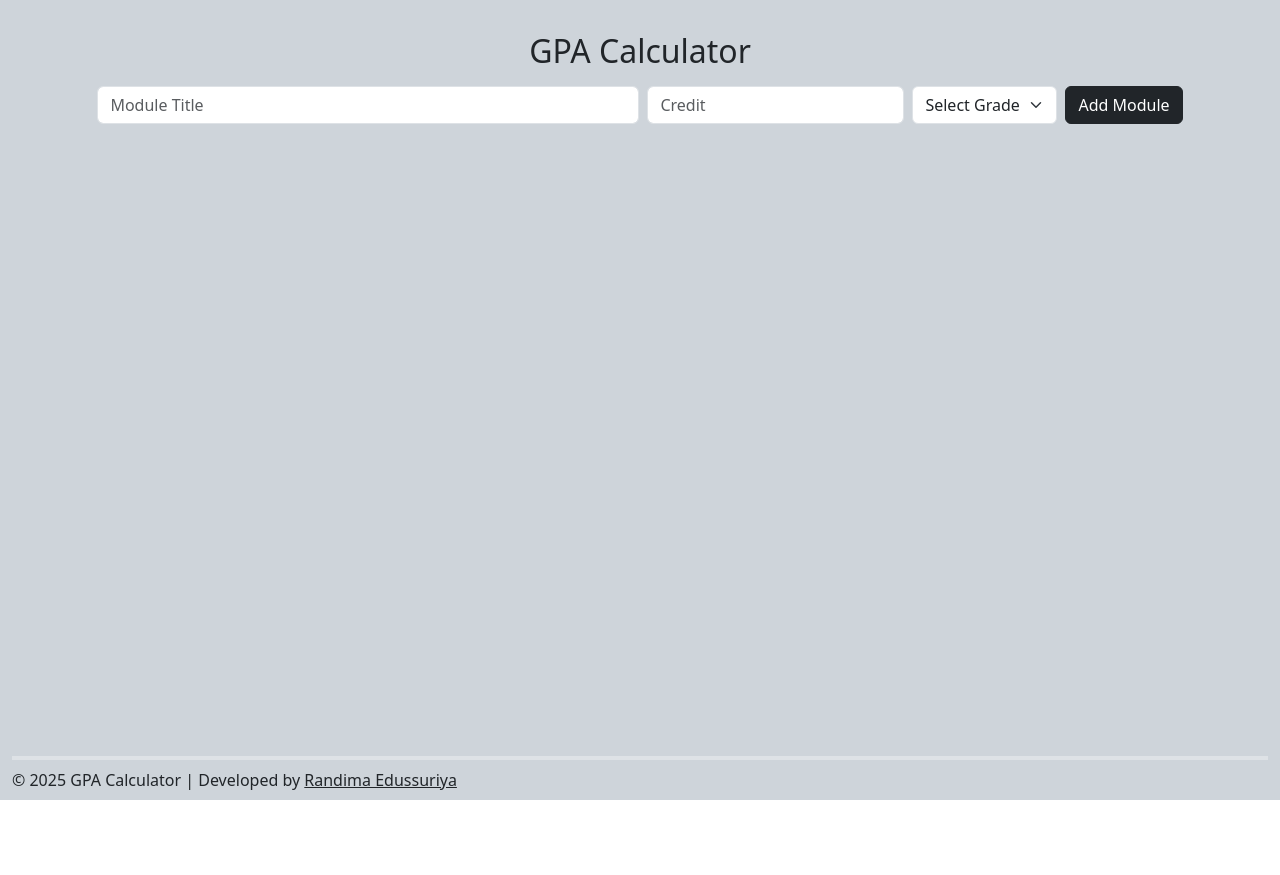
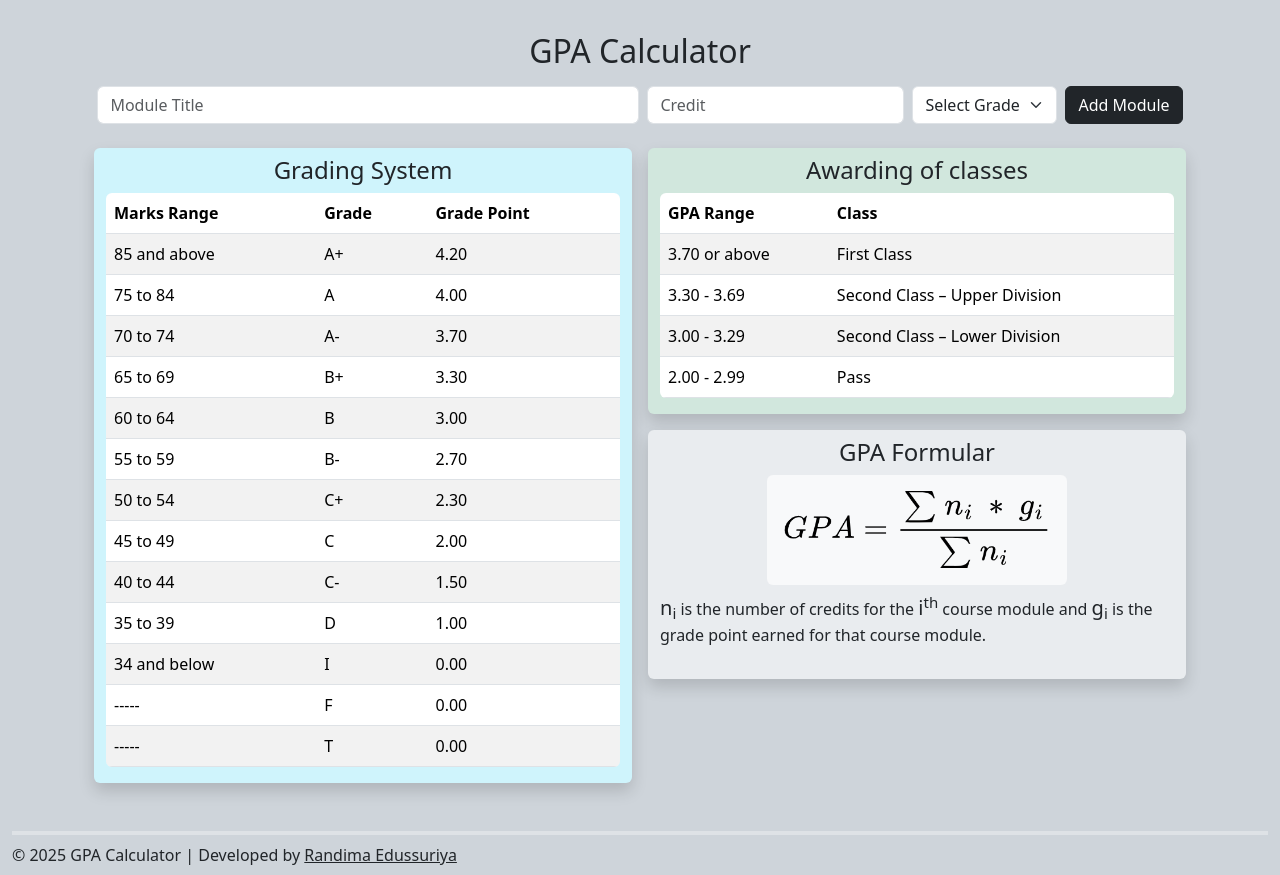
Before and after one commit to randima-edussuriya/gpa-calculator, a React app: page / in a window 1280 px wide. Before the commit the page ends 800 px from the top, so only its background shows below. Built offline with nearby package versions, Linux system fonts and the light colour scheme; the HTML template or start-up script is replaced by a standard one.

Commit message:
added UI for Grading System, Awarding of classes, GPA Formular

```diff
--- a/src/App.jsx
+++ b/src/App.jsx
@@ -1,24 +1,25 @@
 import React, { useState } from 'react'
-import { Col, Container, Form, Row, Button, Table } from 'react-bootstrap'
+import { Col, Container, Form, Row, Button, Table, Image } from 'react-bootstrap'
 import './App.css'
 import { toast } from 'react-toastify'
 import Swal from 'sweetalert2'
+import gpaFormular from './assets/gpa formular.png'
 
 function App() {
   const gradingSystem = [
-    { grade: 'A+', gradePoint: 4.2 },
-    { grade: 'A', gradePoint: 4.0 },
-    { grade: 'A-', gradePoint: 3.7 },
-    { grade: 'B+', gradePoint: 3.3 },
-    { grade: 'B', gradePoint: 3.0 },
-    { grade: 'B-', gradePoint: 2.7 },
-    { grade: 'C+', gradePoint: 2.3 },
-    { grade: 'C', gradePoint: 2.0 },
-    { grade: 'C-', gradePoint: 1.5 },
-    { grade: 'D', gradePoint: 1.0 },
-    { grade: 'I', gradePoint: 0.0 },
-    { grade: 'F', gradePoint: 0.0 },
-    { grade: 'T', gradePoint: 0.0 },
+    { marksRange: '85 and above', grade: 'A+', gradePoint: 4.2 },
+    { marksRange: '75 to 84', grade: 'A', gradePoint: 4.0 },
+    { marksRange: '70 to 74', grade: 'A-', gradePoint: 3.7 },
+    { marksRange: '65 to 69', grade: 'B+', gradePoint: 3.3 },
+    { marksRange: '60 to 64', grade: 'B', gradePoint: 3.0 },
+    { marksRange: '55 to 59', grade: 'B-', gradePoint: 2.7 },
+    { marksRange: '50 to 54', grade: 'C+', gradePoint: 2.3 },
+    { marksRange: '45 to 49', grade: 'C', gradePoint: 2.0 },
+    { marksRange: '40 to 44', grade: 'C-', gradePoint: 1.5 },
+    { marksRange: '35 to 39', grade: 'D', gradePoint: 1.0 },
+    { marksRange: '34 and below', grade: 'I', gradePoint: 0.0 },
+    { marksRange: '-----', grade: 'F', gradePoint: 0.0 },
+    { marksRange: '-----', grade: 'T', gradePoint: 0.0 },
   ]
 
   const classSystem = [
@@ -226,12 +227,82 @@ function App() {
             </Container>
           </>
         )}
+        {/* ----------------------------------------------------------------------
+              Grading System, Awarding of classes, GPA Formular section
+        -------------------------------------------------------------------------- */}
+        <Container className='mt-4'>
+          <Row className='g-3'>
+            {/* ----------------------------------------------------------------------
+                  Grading System
+            -------------------------------------------------------------------------- */}
+            <Col xs={12} sm={6}>
+              <Container className='bg-info-subtle rounded shadow'>
+                <h4 className='text-center pt-2'>Grading System</h4>
+                <Table responsive striped hover className='rounded overflow-hidden'>
+                  <thead>
+                    <tr>
+                      <th>Marks Range</th>
+                      <th>Grade</th>
+                      <th>Grade Point</th>
+                    </tr>
+                  </thead>
+                  <tbody>
+                    {gradingSystem.map(row => (
+                      <tr>
+                        <td>{row.marksRange}</td>
+                        <td>{row.grade}</td>
+                        <td>{row.gradePoint.toFixed(2)}</td>
+                      </tr>
+                    ))}
+                  </tbody>
+                </Table>
+              </Container>
+            </Col>
+            <Col xs={12} sm={6}>
+              <Container className='px-0'>
+                {/* ----------------------------------------------------------------------
+                      Awarding of classes
+                -------------------------------------------------------------------------- */}
+                <Container className='bg-success-subtle rounded shadow'>
+                  <h4 className='text-center pt-2'>Awarding of classes</h4>
+                  <Table responsive striped hover className='rounded overflow-hidden'>
+                    <thead>
+                      <tr>
+                        <th>GPA Range</th>
+                        <th>Class</th>
+                      </tr>
+                    </thead>
+                    <tbody>
+                      {classSystem.map(row => (
+                        <tr>
+                          {row.max === null ? (
+                            <td>{row.min.toFixed(2)} or above</td>
+                          ) : (
+                            <td>{row.min.toFixed(2)} - {row.max.toFixed(2)}</td>)
+                          }
+                          <td>{row.name}</td>
+                        </tr>
+                      ))}
+                    </tbody>
+                  </Table>
+                </Container>
+                {/* ----------------------------------------------------------------------
+                      GPA Formular
+                -------------------------------------------------------------------------- */}
+                <Container className='justify-content-center align-items-center text-center bg-body-secondary mt-3 rounded shadow pt-2 pb-3'>
+                  <h4>GPA Formular</h4>
+                  <Image fluid rounded src={gpaFormular} className='bg-light p-3' width='300px' />
+                  <p className='text-start mt-2'><span className='fs-5 fw-medium'>n<sub>i</sub></span> is the number of credits for the <span className='fs-5 fw-medium'>i<sup>th</sup></span> course module and <span className='fs-5 fw-medium'>g<sub>i</sub></span> is the grade point earned for that course module.</p>
+                </Container>
+              </Container>
+            </Col>
+          </Row>
+        </Container>
       </Container>
-
       {/* ----------------------------------------------------------------------
               Footer Section
         -------------------------------------------------------------------------- */}
-      <footer className='py-2 border-top border-4'>
+      <footer className='py-2 border-top border-4 mt-5'>
         &copy; 2025 GPA Calculator | Developed by <a href='https://github.com/randima-edussuriya' target='_blank' className='text-reset'>Randima Edussuriya</a>
       </footer>
     </Container>
```
Also changed, not shown: src/assets/gpa formular.png (added).
